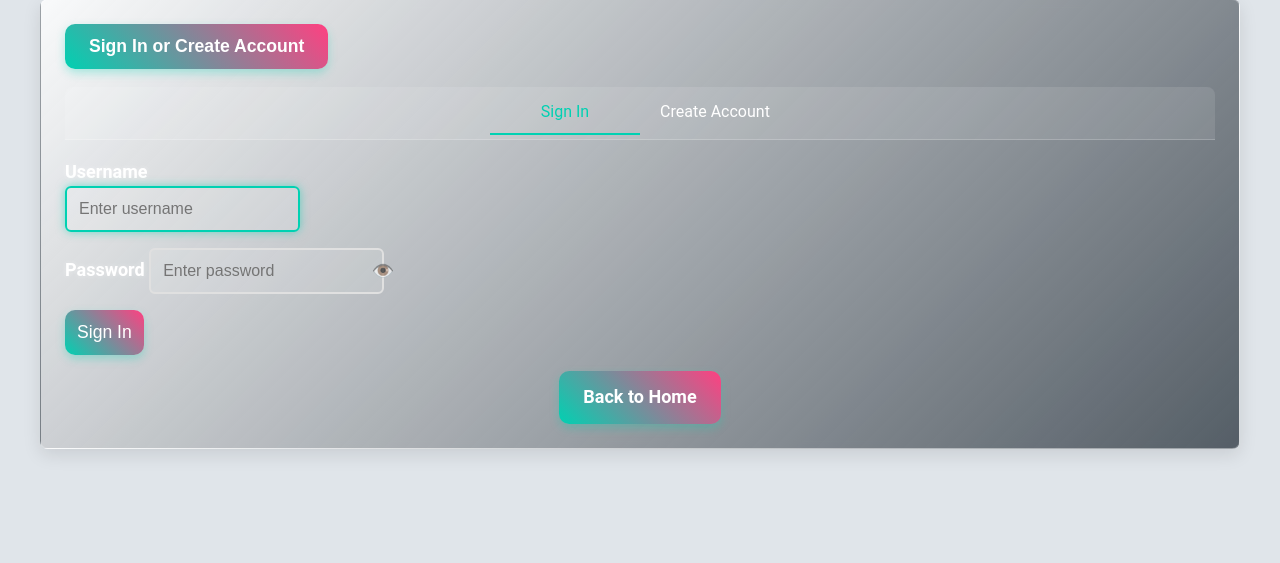
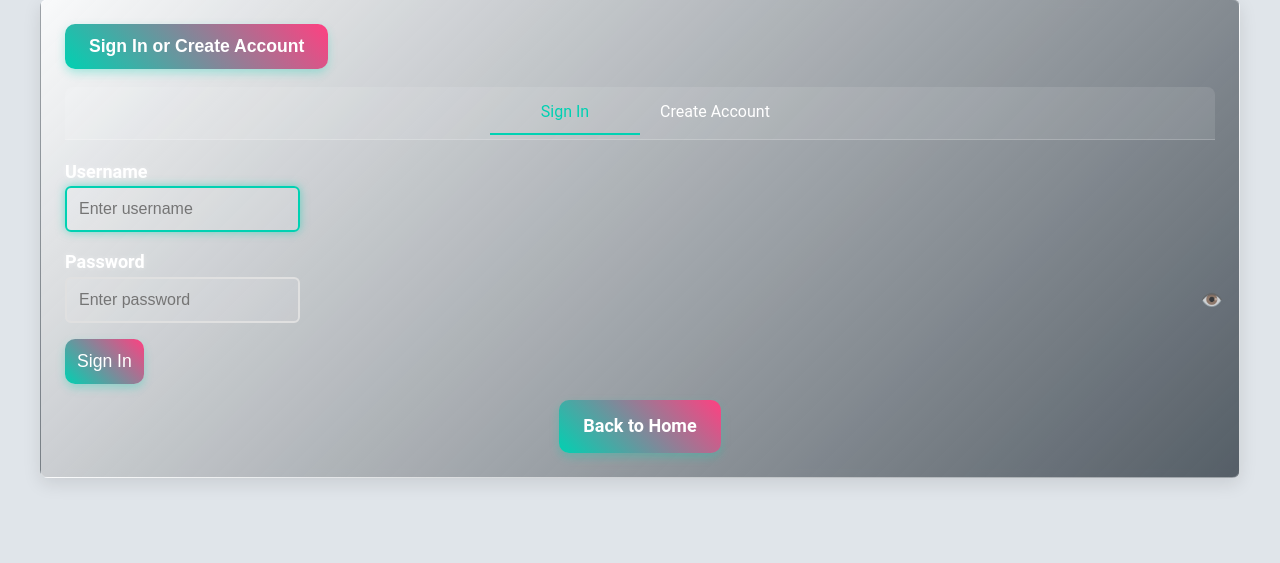
Before and after one commit to JoshontheWebb/defiguard-ai-fresh-private, a FastAPI app: page /auth in a window 1280 px wide. Shown: the part 192-755 px from the top of the page. Run offline with FastAPI, Linux system fonts and the light colour scheme; parts of the project's set-up code (start-up, migrations or seed data) failed here and were passed over.

Commit message:
Fix emoji positioning and label placement in auth.css

```diff
--- a/static/auth.css
+++ b/static/auth.css
@@ -153,7 +153,7 @@ header {
 }
 
 .control.has-icons-right {
-    display: inline-block;
+    position: relative;
 }
 
 .input {
@@ -248,7 +248,7 @@ header {
 
 .icon.is-right {
     position: absolute;
-    right: -10px;
+    right: -8px;
     top: 50%;
     transform: translateY(-50%);
     cursor: pointer;
```
